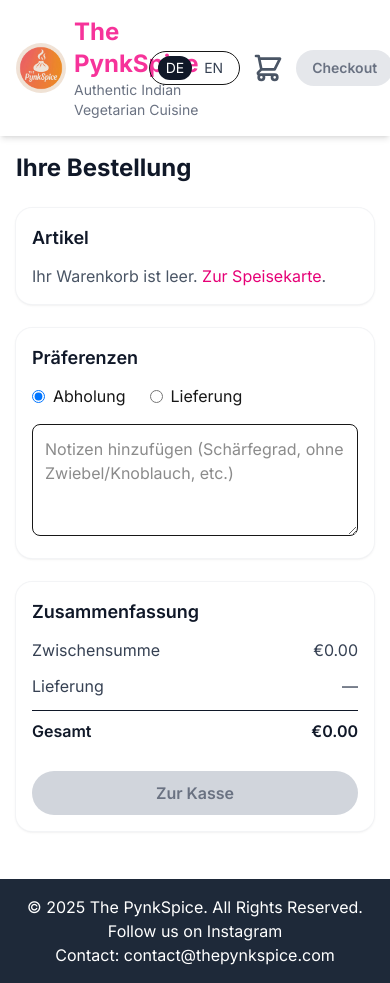
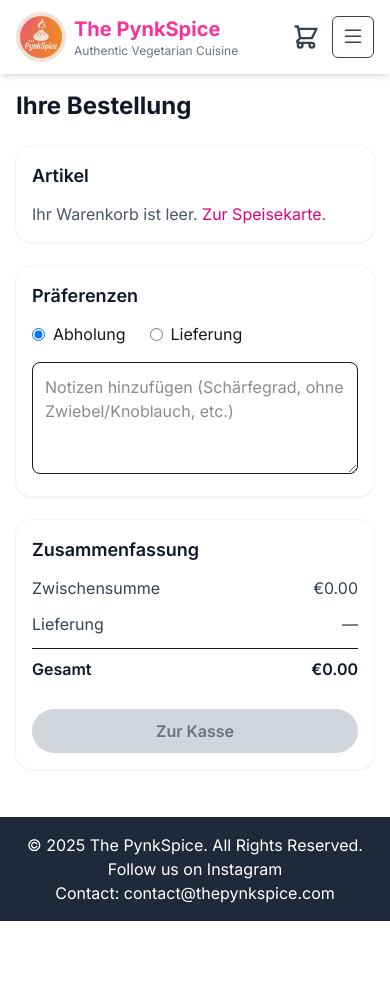
Before and after one commit to pynk-eu/pynkspice-miniapp, a Next.js app: page /cart in a window 390 px wide. After the commit the page ends 921 px from the top, so only its background shows below. Built offline with nearby package versions, Linux system fonts and the light colour scheme.

Commit message:
- responsive header options

```diff
--- a/src/components/Header.tsx
+++ b/src/components/Header.tsx
@@ -4,22 +4,34 @@
 import Image from 'next/image';
 import { useCart } from '@/contexts/CartContext';
 import { useLang } from '@/contexts/LangContext';
+import { useEffect, useState } from 'react';
 
 const Header = () => {
   const { cart } = useCart();
   const { lang, setLang } = useLang();
   const itemCount = cart.reduce((sum, item) => sum + item.quantity, 0);
+  const [open, setOpen] = useState(false);
+
+  // Close drawer on Escape
+  useEffect(() => {
+    const onKey = (e: KeyboardEvent) => {
+      if (e.key === 'Escape') setOpen(false);
+    };
+    if (open) window.addEventListener('keydown', onKey);
+    return () => window.removeEventListener('keydown', onKey);
+  }, [open]);
 
   return (
-    <header className="w-full bg-white shadow-md p-4 flex justify-between items-center sticky top-0 z-50">
-      <Link href="/menu" className="flex items-center space-x-2">
+    <header className="w-full bg-white shadow-md px-4 py-3 flex justify-between items-center sticky top-0 z-50">
+      <Link href="/menu" className="flex items-center gap-2 min-w-0">
         <Image src="/thePynkSpice_logo.jpg" alt="The PynkSpice Logo" width={50} height={50} className="rounded-full object-cover" />
-        <div>
-          <h1 className="text-2xl font-bold text-pink-500">The PynkSpice</h1>
-          <p className="text-gray-500 text-sm">Authentic Indian Vegetarian Cuisine</p>
+        <div className="truncate">
+          <h1 className="text-xl sm:text-2xl font-bold text-pink-500 truncate">The PynkSpice</h1>
+          <p className="text-gray-500 text-xs sm:text-sm truncate">Authentic Vegetarian Cuisine</p>
         </div>
       </Link>
-      <nav className="flex items-center gap-3">
+      {/* Desktop nav */}
+      <nav className="hidden md:flex items-center gap-3">
         <div className="flex items-center gap-1 border rounded-full px-2 py-1 text-sm">
           <button
             aria-pressed={lang === 'de'}
@@ -52,6 +64,94 @@
           Checkout
         </Link>
       </nav>
+
+      {/* Mobile actions */}
+      <div className="flex md:hidden items-center gap-3">
+        <Link href="/cart" className="relative" aria-label="Open cart">
+          <svg className="w-7 h-7 text-gray-700" fill="none" stroke="currentColor" viewBox="0 0 24 24" xmlns="http://www.w3.org/2000/svg"><path strokeLinecap="round" strokeLinejoin="round" strokeWidth={2} d="M3 3h2l.4 2M7 13h10l4-8H5.4M7 13L5.4 5M7 13l-2.293 2.293c-.63.63-.184 1.707.707 1.707H17m0 0a2 2 0 100 4 2 2 0 000-4zm-8 2a2 2 0 11-4 0 2 2 0 014 0z" /></svg>
+          {itemCount > 0 && (
+            <span className="absolute -top-2 -right-2 bg-pink-500 text-white text-[10px] rounded-full h-4 w-4 flex items-center justify-center">
+              {itemCount}
+            </span>
+          )}
+        </Link>
+        <button
+          type="button"
+          aria-label="Open menu"
+          aria-expanded={open}
+          aria-controls="mobile-drawer"
+          onClick={() => setOpen(true)}
+          className="p-2 rounded-md border text-gray-700 hover:bg-gray-50 active:scale-[.98]"
+        >
+          <svg xmlns="http://www.w3.org/2000/svg" viewBox="0 0 24 24" fill="currentColor" className="w-6 h-6"><path fillRule="evenodd" d="M3.75 5.25a.75.75 0 01.75-.75h15a.75.75 0 010 1.5h-15a.75.75 0 01-.75-.75zm0 6a.75.75 0 01.75-.75h15a.75.75 0 010 1.5h-15a.75.75 0 01-.75-.75zm0 6a.75.75 0 01.75-.75h15a.75.75 0 010 1.5h-15a.75.75 0 01-.75-.75z" clipRule="evenodd" /></svg>
+        </button>
+      </div>
+
+      {/* Drawer */}
+      {open && (
+        <>
+          <div
+            className="fixed inset-0 bg-black/40 z-[60]"
+            onClick={() => setOpen(false)}
+            aria-hidden="true"
+          />
+          <aside
+            id="mobile-drawer"
+            className="fixed right-0 top-0 h-full w-72 max-w-[85vw] bg-white z-[70] shadow-xl p-4 flex flex-col"
+            role="dialog"
+            aria-label="Menu"
+          >
+            <div className="flex items-center justify-between mb-4">
+              <span className="font-semibold text-gray-900">Menu</span>
+              <button
+                type="button"
+                aria-label="Close menu"
+                onClick={() => setOpen(false)}
+                className="p-2 rounded-md hover:bg-gray-100"
+              >
+                <svg xmlns="http://www.w3.org/2000/svg" viewBox="0 0 24 24" fill="currentColor" className="w-6 h-6"><path fillRule="evenodd" d="M5.47 5.47a.75.75 0 011.06 0L12 10.94l5.47-5.47a.75.75 0 111.06 1.06L13.06 12l5.47 5.47a.75.75 0 11-1.06 1.06L12 13.06l-5.47 5.47a.75.75 0 11-1.06-1.06L10.94 12 5.47 6.53a.75.75 0 010-1.06z" clipRule="evenodd" /></svg>
+              </button>
+            </div>
+
+            <div className="mb-4">
+              <div className="text-sm text-gray-600 mb-1">Language</div>
+              <div className="flex items-center gap-2">
+                <button
+                  aria-pressed={lang === 'de'}
+                  onClick={() => setLang('de')}
+                  className={`px-3 py-1 rounded-full border ${lang === 'de' ? 'bg-gray-900 text-white border-gray-900' : 'text-gray-700'}`}
+                >DE</button>
+                <button
+                  aria-pressed={lang === 'en'}
+                  onClick={() => setLang('en')}
+                  className={`px-3 py-1 rounded-full border ${lang === 'en' ? 'bg-gray-900 text-white border-gray-900' : 'text-gray-700'}`}
+                >EN</button>
+              </div>
+            </div>
+
+            <div className="flex flex-col gap-2">
+              <Link href="/menu" className="px-3 py-2 rounded-md hover:bg-gray-100" onClick={() => setOpen(false)}>Menu</Link>
+              <Link href="/cart" className="px-3 py-2 rounded-md hover:bg-gray-100" onClick={() => setOpen(false)}>Cart</Link>
+              <Link
+                href="/cart"
+                aria-disabled={itemCount === 0}
+                onClick={() => setOpen(false)}
+                className={`mt-2 inline-flex items-center justify-center rounded-full px-4 py-2 text-sm font-semibold transition ${
+                  itemCount > 0
+                    ? 'bg-green-600 text-white hover:bg-green-700 active:scale-[.98]'
+                    : 'bg-gray-200 text-gray-500 cursor-not-allowed'
+                }`}
+              >
+                Checkout
+              </Link>
+            </div>
+
+            <div className="mt-auto text-xs text-gray-500">
+              <p>&copy; {new Date().getFullYear()} The PynkSpice</p>
+            </div>
+          </aside>
+        </>
+      )}
     </header>
   );
 };
```
